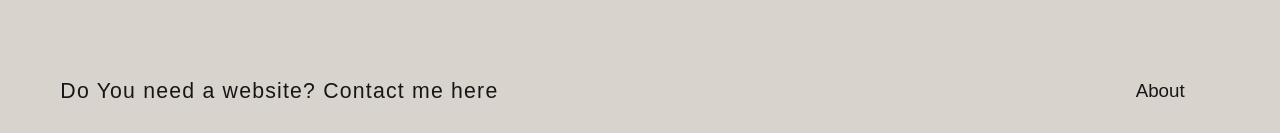
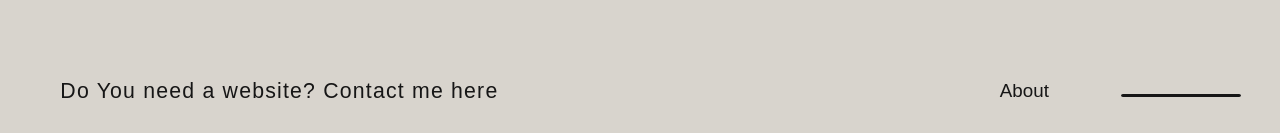
Before and after one commit to NoxturneDev/personal-portfolio-website, a React (Create React App) app: page / in a window 1280 px wide. Shown: the part 664-797 px from the top of the page. Built offline with nearby package versions, Linux system fonts and the light colour scheme; a web font is replaced by a local one.

Commit message:
create footer next page line and animation on entrance

```diff
--- a/src/components/PageFooter.jsx
+++ b/src/components/PageFooter.jsx
@@ -1,15 +1,28 @@
 import React from 'react'
+import { motion } from 'framer-motion'
 
 function PageFooter() {
     return (
-        <div className="page-footer">
+        <motion.div
+            className="page-footer"
+            initial={{ opacity: 0 }}
+            animate={{ opacity: 1 }}
+            transition={{ delay: 0.8, duration: 1 }}
+        >
             <h1 className='footer-link header'>
                 <a href='#' target="_blank">Do You need a website? Contact me here</a>
             </h1>
             <div className="footer-link next-page">
                 <a href="#">About</a>
             </div>
-        </div>
+            <span style={{
+                width: '10%',
+                height: '10px'
+            }}
+            >
+                <hr className='horizontal-line' />
+            </span>
+        </motion.div>
     )
 }
 
--- a/src/style/components/_pages-component.scss
+++ b/src/style/components/_pages-component.scss
@@ -37,6 +37,7 @@
 
         .footer-link {
             font-weight: 400;
+            flex-grow: 1;
 
             a {
                 color: $dark-300;
@@ -46,10 +47,20 @@
 
         .next-page {
             font-size: 1.2rem;
-            flex-grow: 1;
             text-align: right;
             padding-right: 2em;
             font-weight: 500;
         }
+
+        // LINE BESIDE NEXT PAGE TEXT
+        .horizontal-line{
+            height: 3px;
+            width: 100%;
+            box-shadow: none;
+            border: 1px solid $dark-300;
+            border-radius: 2px;
+            background-color: $dark-300;
+            color: $dark-300;
+        }
     }
 }
--- a/src/style/css/main.css
+++ b/src/style/css/main.css
@@ -282,6 +282,7 @@ h2 {
 }
 .page-wrapper .page-footer .footer-link {
   font-weight: 400;
+  flex-grow: 1;
 }
 .page-wrapper .page-footer .footer-link a {
   color: #161616;
@@ -289,10 +290,18 @@ h2 {
 }
 .page-wrapper .page-footer .next-page {
   font-size: 1.2rem;
-  flex-grow: 1;
   text-align: right;
   padding-right: 2em;
   font-weight: 500;
+}
+.page-wrapper .page-footer .horizontal-line {
+  height: 3px;
+  width: 100%;
+  box-shadow: none;
+  border: 1px solid #161616;
+  border-radius: 2px;
+  background-color: #161616;
+  color: #161616;
 }
 
 .scroll-wrapper {
```
Also changed, not shown: 1 other file (tests, documents, lock files or other folders).
